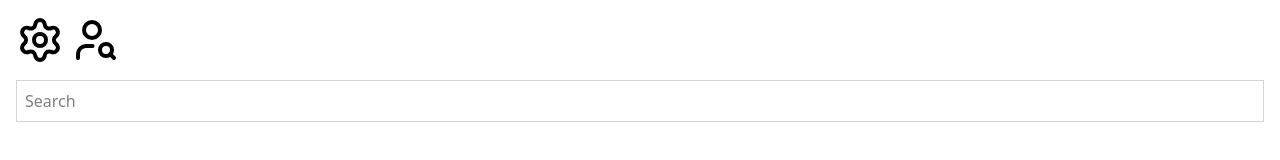
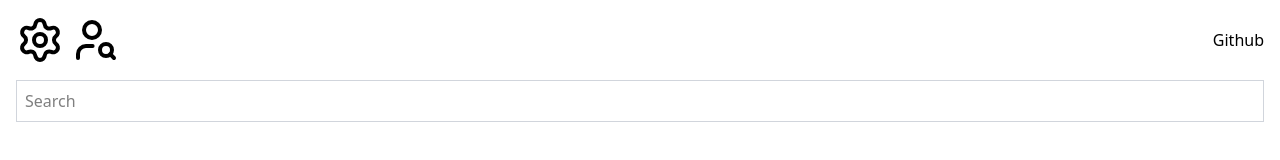
Before and after one commit to JackMaddigan/check-first-timers, a React (Vite) app: page / in a window 1280 px wide. Shown: the top 160 px of the page. Built offline with nearby package versions, Linux system fonts and the light colour scheme.

Commit message:
add github link, fix export dob to yyyy-mm-dd

```diff
--- a/src/DataProvider.tsx
+++ b/src/DataProvider.tsx
@@ -35,7 +35,7 @@ export default function DataProvider({ children }: { children: ReactNode }) {
       persons
         .map(
           (p) =>
-            `${p.name},${p.country},${p.dob},${p.gender},${p.checked},${p.comment}`
+            `${p.name},${p.country},${p.dob.toISOString().split("T")[0]},${p.gender},${p.checked},${p.comment}`
         )
         .join('\n') || 'No Persons';
     await navigator.clipboard.writeText(str);
--- a/src/NavLayout.tsx
+++ b/src/NavLayout.tsx
@@ -5,9 +5,10 @@ export default function NavLayout() {
   const navigate = useNavigate();
   return (
     <section className='p-4'>
-      <section className='flex flex-row gap-2 mb-4'>
+      <section className='flex flex-row gap-2 mb-4 items-center'>
         <a onClick={() => navigate("data")} className='cursor-pointer text-black'><Settings className='w-12 h-12' /></a>
         <a onClick={() => navigate("/")} className='cursor-pointer text-black'><UserSearch className='w-12 h-12' /></a>
+        <a href="https://github.com/JackMaddigan/check-first-timers" className='cursor-pointer text-black ml-auto'>Github</a>
       </section>
       <Outlet />
     </section>
--- a/src/Person.tsx
+++ b/src/Person.tsx
@@ -7,7 +7,6 @@ export default function Person() {
   const params = useParams();
   const id = Number(params.id);
   const navigate = useNavigate();
-  console.log(id, persons);
   const person = persons[id];
 
   const [comment, setComment] = useState(person.comment);
```
